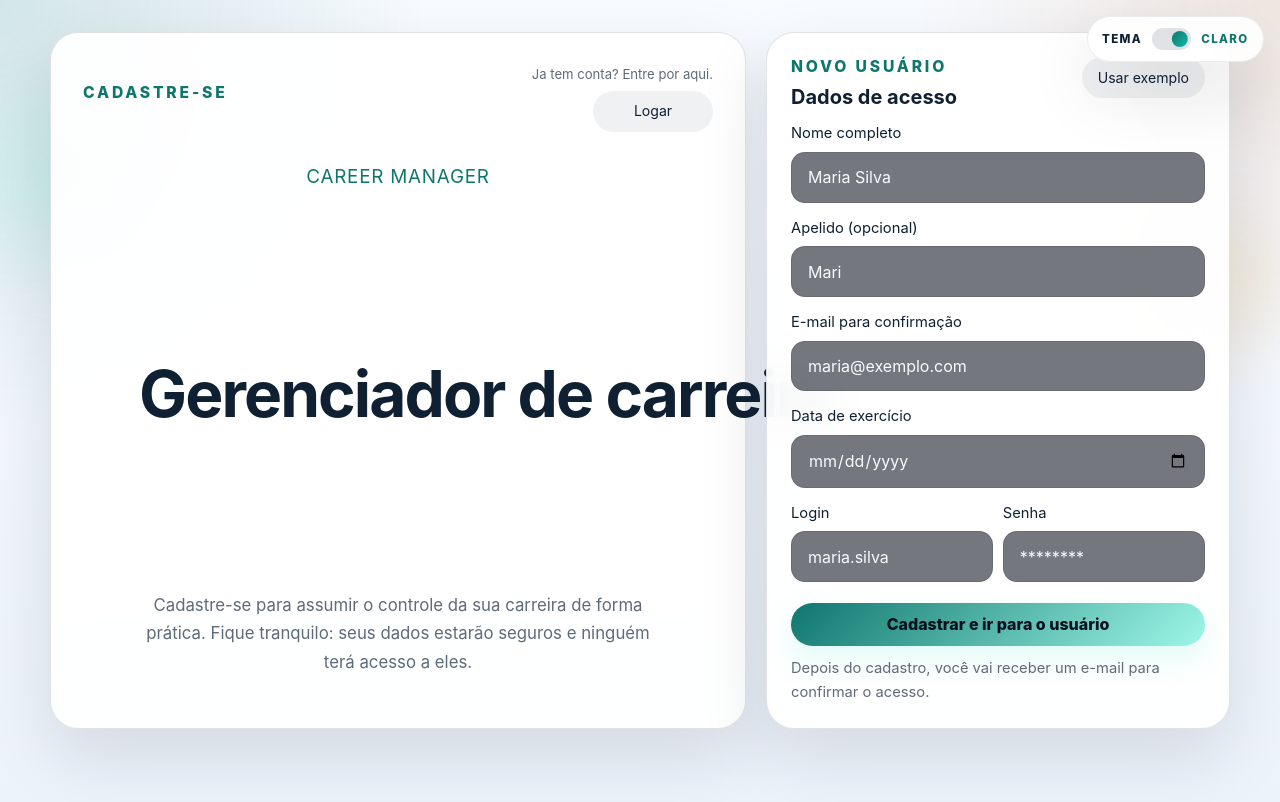
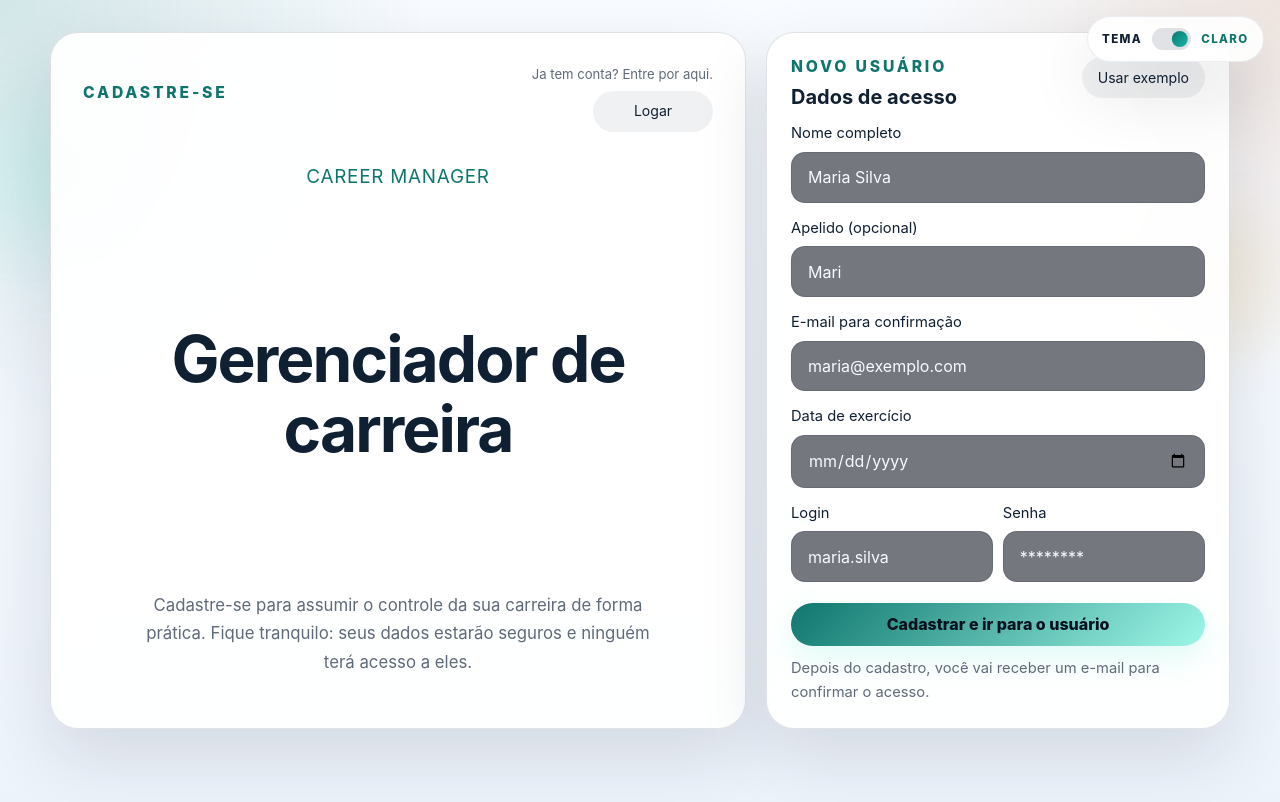
Before and after one commit to nathaliareiss/Gestaodecarreira, a Next.js app in the folder frontend/: page / in a window 1280 px wide. Shown: the top 802 px of the page. Built offline with nearby package versions, Linux system fonts and the light colour scheme.

Commit message:
feat: aprimora estilos do título na tela de registro, adiciona estrutura em blocos

```diff
--- a/frontend/app/globals.css
+++ b/frontend/app/globals.css
@@ -427,12 +427,16 @@ html[data-theme="light"] .form-card--recovery {
 }
 
 .hero-title--register {
-  white-space: nowrap;
-  overflow-wrap: normal;
-  line-height: 1;
+  display: grid;
+  gap: 0.05em;
+  line-height: 0.95;
   font-size: clamp(1.35rem, 3vw, 2.8rem);
   letter-spacing: -0.03em;
   margin-block: -0.85rem 0;
+}
+
+.hero-title--register span {
+  display: block;
 }
 
 .hero-text {
--- a/frontend/features/usuario/view/usuario-hero-section.tsx
+++ b/frontend/features/usuario/view/usuario-hero-section.tsx
@@ -15,7 +15,10 @@ export function UsuarioHeroSection() {
 
       <div className="hero-center-stack">
         <p className="hero-subtitle hero-subtitle--centered">Career Manager</p>
-        <h1 className="hero-title hero-title--centered hero-title--register">Gerenciador de carreira</h1>
+        <h1 className="hero-title hero-title--centered hero-title--register">
+          <span>Gerenciador de</span>
+          <span>carreira</span>
+        </h1>
         <p className="hero-text hero-text--centered">
           Cadastre-se para assumir o controle da sua carreira de forma prática. Fique
           tranquilo: seus dados estarão seguros e ninguém terá acesso a eles.
```
